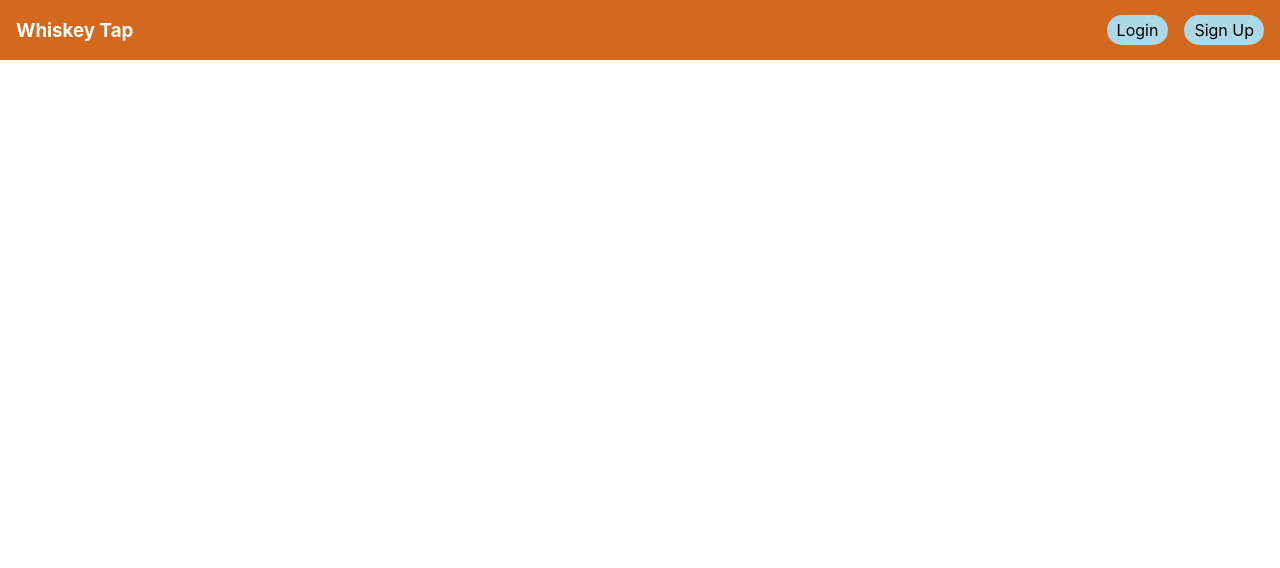
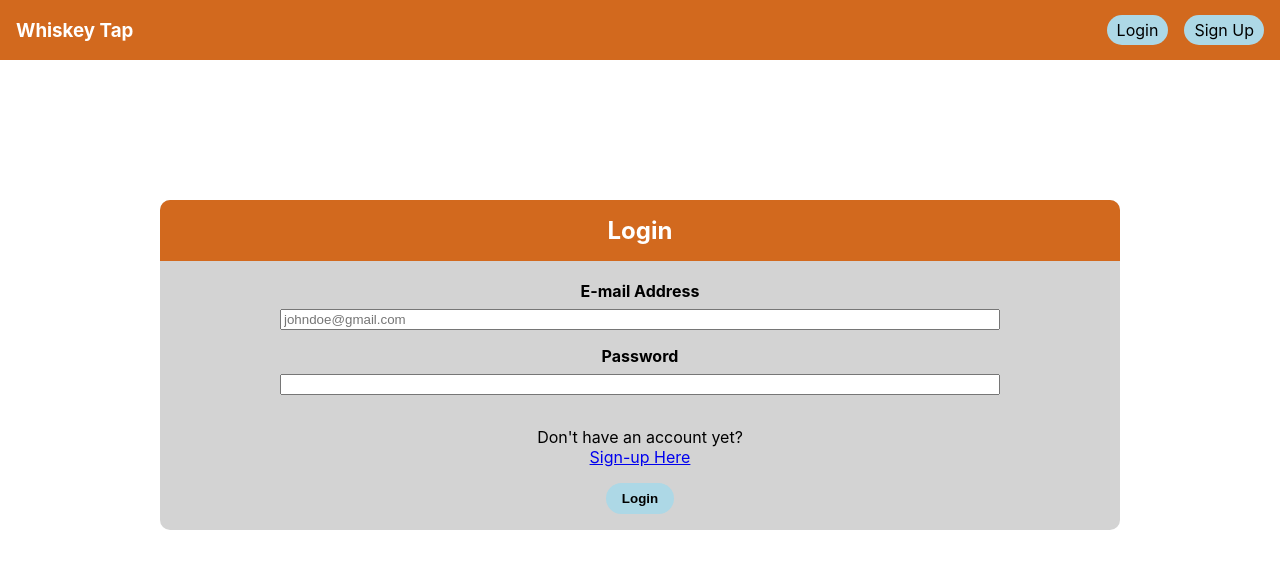
Before and after one commit to Gsmith812/whiskey-tap-client, a React (Create React App) app: page /login in a window 1280 px wide. Shown: the top 568 px of the page. Built offline with nearby package versions, Linux system fonts and the light colour scheme.

Commit message:
Created static pages for Login Page and Signup Page

```diff
--- a/src/App.js
+++ b/src/App.js
@@ -4,7 +4,9 @@ import './App.css';
 import NavBar from './components/NavBar/NavBar';
 import LandingPage from './components/LandingPage/LandingPage';
 import RecipesList from './components/RecipesList/RecipesList';
+import LoginPage from './components/LoginPage/LoginPage';
 import { Route } from 'react-router-dom';
+import SignUpPage from './components/SignUpPage/SignUpPage';
 
 function App() {
 
@@ -20,6 +22,14 @@ function App() {
         path='/recipes'
         component={RecipesList}
       />
+      <Route
+        path='/login'
+        component={LoginPage}
+      />
+      <Route
+        path='/sign-up'
+        component={SignUpPage}
+      />
     </section>
   );
 }
--- /dev/null
+++ b/src/components/LoginPage/LoginPage.css
@@ -0,0 +1,44 @@
+.form-container {
+    margin-top: 25vh;
+    background-color: lightgray;
+    width: 75%;
+    margin-left: auto;
+    margin-right: auto;
+    display: flex;
+    flex-direction: column;
+    border-radius: 10px;
+}
+
+.form-container h2 {
+    background-color: chocolate;
+    margin-top: 0;
+    padding: 1rem;
+    border-radius: 10px 10px 0 0;
+    color: white;
+}
+
+.input-fields {
+    display: flex;
+    flex-direction: column;
+    width: 75%;
+    margin-left: auto;
+    margin-right: auto;
+}
+
+.input-fields input {
+    margin-bottom: 1rem;
+}
+
+.input-fields label {
+    margin-bottom: .5rem;
+    font-weight: bold;
+}
+
+.form-button button {
+    background-color: lightblue;
+    font-weight: bold;
+    border: 0;
+    padding: .5rem 1rem;
+    border-radius: 1rem;
+    margin-bottom: 1rem;
+}
--- /dev/null
+++ b/src/components/LoginPage/LoginPage.js
@@ -0,0 +1,28 @@
+import React from 'react';
+import { Link } from 'react-router-dom';
+import './LoginPage.css';
+
+function LoginPage(props) {
+    return (
+        <section className='LoginPage'>
+            <form className='form-container'>
+                <h2>Login</h2>
+                <div className='input-fields'>
+                    <label htmlFor='email'>E-mail Address</label>
+                    <input type='email' id='email' name='email' placeholder='johndoe@gmail.com' required />
+                    <label htmlFor='password'>Password</label>
+                    <input type='password' id='password' name='password' required />
+                </div>
+                <div className='no-account'>
+                    <p>Don't have an account yet?<br />
+                    <Link to='/sign-up'>Sign-up Here</Link></p>
+                </div>
+                <div className='form-button'>
+                    <button type='submit'>Login</button>
+                </div>
+            </form>
+        </section>
+    )
+}
+
+export default LoginPage;
--- /dev/null
+++ b/src/components/SignUpPage/SignUpPage.css
@@ -0,0 +1,49 @@
+.form-container {
+    margin-top: 25vh;
+    background-color: lightgray;
+    width: 75%;
+    margin-left: auto;
+    margin-right: auto;
+    display: flex;
+    flex-direction: column;
+    border-radius: 10px;
+}
+
+.form-container h2 {
+    background-color: chocolate;
+    margin-top: 0;
+    padding: 1rem;
+    border-radius: 10px 10px 0 0;
+    color: white;
+}
+
+.input-fields {
+    display: flex;
+    flex-direction: column;
+    width: 75%;
+    margin-left: auto;
+    margin-right: auto;
+}
+
+.input-fields input {
+    margin-bottom: 1rem;
+}
+
+.input-fields input[type='date'] {
+    margin-right: auto;
+    margin-left: auto;
+}
+
+.input-fields label {
+    margin-bottom: .5rem;
+    font-weight: bold;
+}
+
+.form-button button {
+    background-color: lightblue;
+    font-weight: bold;
+    border: 0;
+    padding: .5rem 1rem;
+    border-radius: 1rem;
+    margin-bottom: 1rem;
+}
--- /dev/null
+++ b/src/components/SignUpPage/SignUpPage.js
@@ -0,0 +1,36 @@
+import React from 'react';
+import { Link } from 'react-router-dom';
+import './SignUpPage.css';
+
+function SignUpPage(props) {
+    return (
+        <section className='SignUpPage'>
+            <form className='form-container'>
+                <h2>Sign Up</h2>
+                <div className='input-fields'>
+                    <label htmlFor='first-name'>First Name</label>
+                    <input type='text' id='first-name' name='first_name' placeholder='John' required />
+                    <label htmlFor='last-name'>Last Name</label>
+                    <input type='text' id='last-name' name='last_name' placeholder='Doe' required />
+                    <label htmlFor='date-of-birth'>Date of Birth</label>
+                    <input type='date' id='date-of-birth' name='date_of_birth' required />
+                    <label htmlFor='email'>E-mail Address</label>
+                    <input type='email' id='email' name='email' placeholder='johndoe@gmail.com' required />
+                    <label htmlFor='password'>Password</label>
+                    <input type='password' id='password' name='password' required />
+                    <label htmlFor='confirm-password'>Confirm Password</label>
+                    <input type='password' id='confirm-password' name='confirmPassword' required />
+                </div>
+                <div className='has-account'>
+                    <p>Already have an account?<br />
+                    <Link to='/login'>Login Here</Link></p>
+                </div>
+                <div className='form-button'>
+                    <button type='submit'>Create Account</button>
+                </div>
+            </form>
+        </section>
+    )
+}
+
+export default SignUpPage;
```
Also changed, not shown: 1 other file (tests, documents, lock files or other folders).
